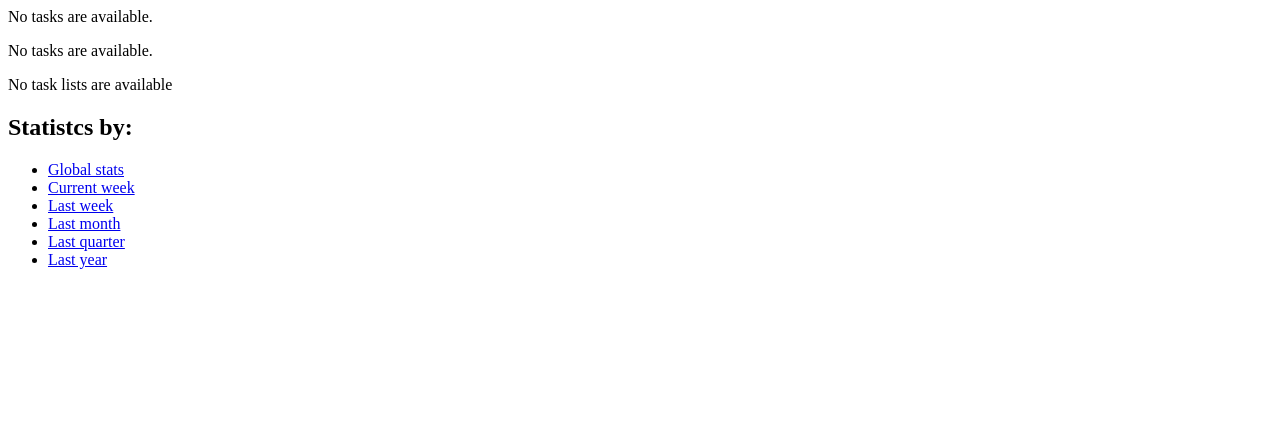
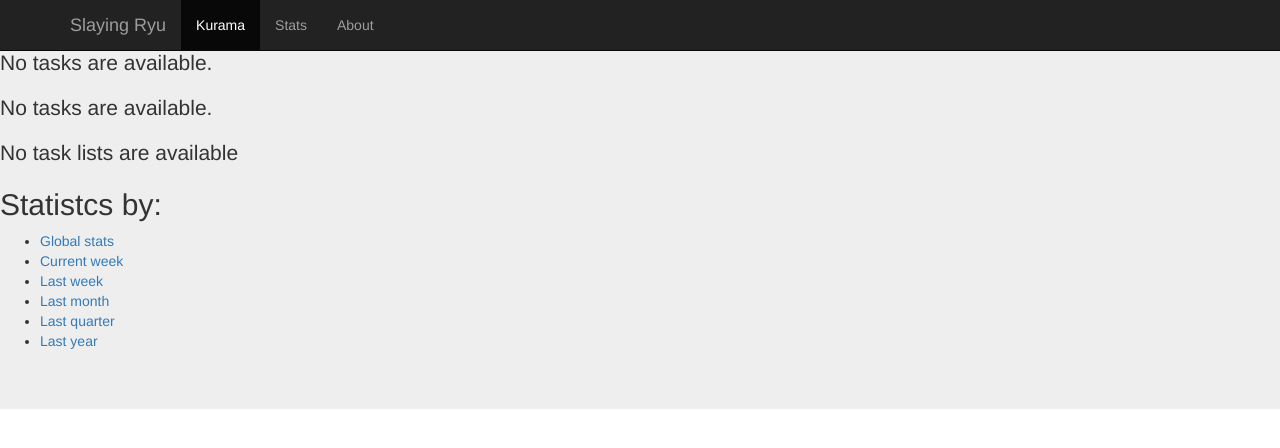
Before and after one commit to msvalina/slaying-ryu, a Django app: template ryu/kurama/templates/kurama/index.html in a window 1280 px wide. Shown: the top 448 px of the page. Run offline with Django 3.2, Linux system fonts and the light colour scheme; the template is opened without the code that fills it, so the values that code supplies are empty; parts of the project's set-up code (start-up, migrations or seed data) failed here and were passed over; some libraries are stand-ins or nearby versions.

Commit message:
added bootstrap to django apps, added base.html and changed index to extend base

```diff
--- a/ryu/kurama/templates/kurama/index.html
+++ b/ryu/kurama/templates/kurama/index.html
@@ -1,10 +1,7 @@
-<head>
-    <meta charset="utf-8">
-    <title>Task lists page</title>
-    <script type="text/javascript" charset="utf-8">
-       <link rel="stylesheet" href="/css/master.css" type="text/css" media="screen" title="no title" charset="utf-8">
-   </script>
-</head>
+{% extends "base.html" %}
+
+{% block content %}
+
 {% if latest_im_tasks %}
     <h2> Latest Important tasks </h2>
     <ul>
@@ -26,17 +23,17 @@
     <p>No tasks are available.</p>
 {% endif %}
 {% if tasklists %}
-   <h2 id="">Tasks lists</h2>
+   <h2>Tasks lists</h2>
+   <ul>
    {% for tl in tasklists %}
-   <ul>
        <li> <a href="{% url 'kurama:task_list' tl.title %}">{{ tl.title }}</a> </li>
+   {% endfor %}
    </ul>
-   {% endfor %}
 {% else %}
     <p>No task lists are available </p>
 {% endif %}
 
-<h2 id="statistcs_by:">Statistcs by:</h2>
+<h2>Statistcs by:</h2>
 <ul>
     <li><a href="{% url 'kurama:stats' %}">Global stats</a></li>
     <li><a href="{% url 'kurama:current_week' %}">Current week</a></li>
@@ -45,3 +42,5 @@
     <li><a href="{% url 'kurama:last_quarter' %}">Last quarter</a></li>
     <li><a href="{% url 'kurama:last_year' %}">Last year</a></li>
 </ul>
+
+{% endblock content %}
--- a/ryu/ryu/settings.py
+++ b/ryu/ryu/settings.py
@@ -37,6 +37,7 @@ INSTALLED_APPS = (
     'django.contrib.messages',
     'django.contrib.staticfiles',
     'kurama',
+    'bootstrap3',
 )
 
 MIDDLEWARE_CLASSES = (
--- /dev/null
+++ b/ryu/templates/base.html
@@ -0,0 +1,55 @@
+{% load staticfiles %}<!DOCTYPE html PUBLIC "-//W3C//DTD XHTML 1.0
+Transitional//EN"
+"http://www.w3.org/TR/xhtml1/DTD/xhtml1-transitional.dtd">
+<html xmlns="http://www.w3.org/1999/xhtml" xml:lang="en" lang="en">
+<head>
+<meta http-equiv="Content-type" content="text/html; charset=utf-8" />
+<meta http-equiv="Content-Language" content="en-us" />
+<title>{% block title %}Kurama - The Time Management Statistcs App{% endblock %} </title>
+<meta name="ROBOTS" content="ALL" />
+<meta http-equiv="imagetoolbar" content="no" />
+<meta name="MSSmartTagsPreventParsing" content="true" />
+<meta name="Copyright" content="Marijan Svalina" />
+<meta name="keywords" content="Time-Management, Python, Django" />
+<meta name="description" content="Kurama is app for statistcal analysis of
+completed tasks that will help with evaulations and retrospectives of completed
+work." />
+{# Load the tag library #}
+{% load bootstrap3 %}
+
+{# Load CSS and JavaScript #}
+{% bootstrap_css %}
+{% bootstrap_javascript %}
+
+{# Display django.contrib.messages as Bootstrap alerts #}
+{% bootstrap_messages %}
+
+<body>
+    <div class="navbar navbar-inverse navbar-fixed-top" role="navigation">
+      <div class="container">
+        <div class="navbar-header">
+          <button type="button" class="navbar-toggle collapsed" data-toggle="collapse" data-target=".navbar-collapse">
+            <span class="sr-only">Toggle navigation</span>
+            <span class="icon-bar"></span>
+            <span class="icon-bar"></span>
+            <span class="icon-bar"></span>
+          </button>
+          <a class="navbar-brand" href="#">Slaying Ryu</a>
+        </div>
+        <div class="collapse navbar-collapse">
+          <ul class="nav navbar-nav">
+            <li class="active"><a href="#">Kurama</a></li>
+            <li><a href="#about">Stats</a></li>
+            <li><a href="#contact">About</a></li>
+          </ul>
+        </div><!--/.nav-collapse -->
+      </div>
+    </div>
+
+    <div class="jumbotron">
+    {% block content %}{% endblock content %}
+    </div><!-- /.container -->
+
+</body>
+</head>
+</html>
```
